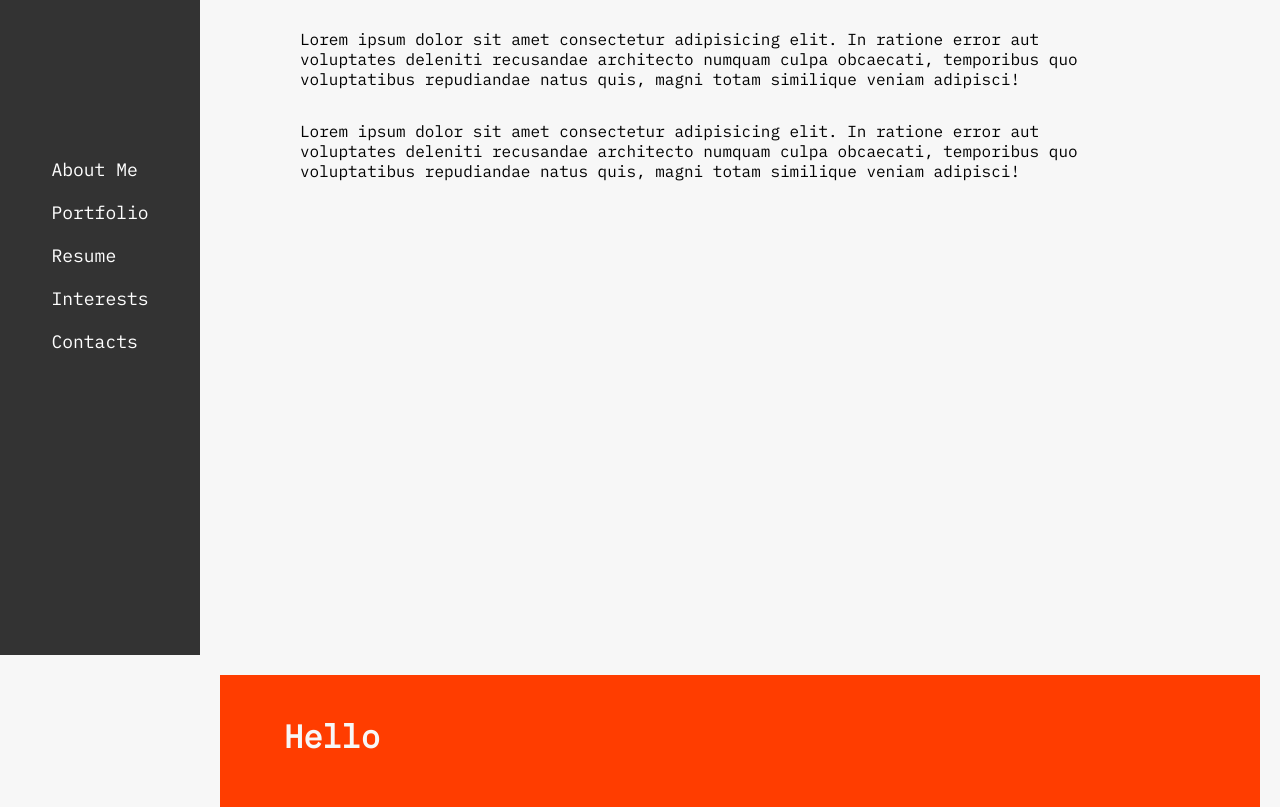
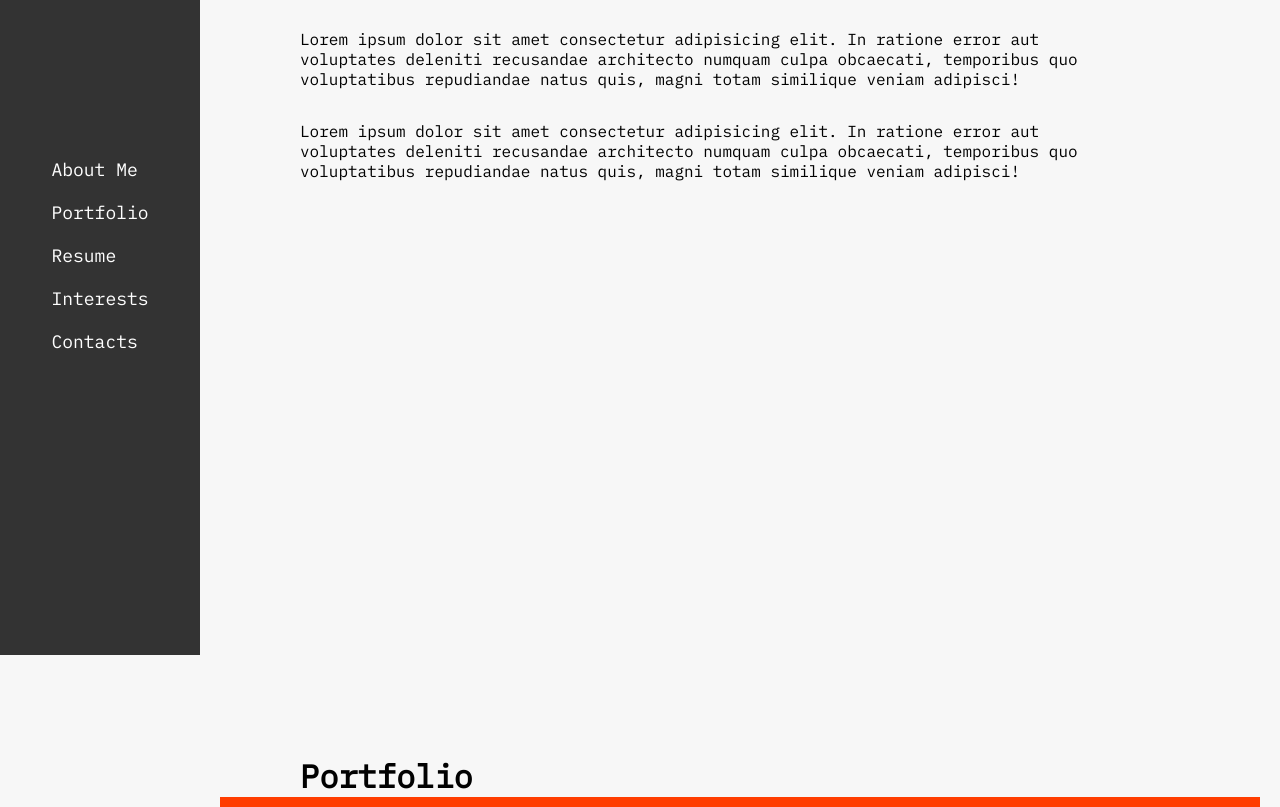
Before and after one commit to jmffelisberto/Showroom, a website: page index.html in a window 1280 px wide. Shown: the part 145-952 px from the top of the page. Drawn offline with Linux system fonts and the light colour scheme; a web font is replaced by a local one.

Commit message:
adapting scrolling content

```diff
--- a/css/styles.css
+++ b/css/styles.css
@@ -55,6 +55,12 @@ main {
 
 h1 {
     font-size: 2rem;
+}
+
+.scroll-title {
+    font-size: 2rem;
+    padding-left: 5rem;
+    margin-top: 5rem;
 }
 
 p {
--- a/index.html
+++ b/index.html
@@ -10,7 +10,7 @@
       rel="stylesheet"
     />
     <link rel="stylesheet" href="css/styles.css" />
-    <title>hybrid scrolling</title>
+    <title>My Portfolio</title>
   </head>
   <body>
     <nav id="side-nav">
@@ -33,6 +33,7 @@
       </section>
 
       <div class="scroll_container" id="section2">
+        <h1 class="scroll-title">Portfolio</h1>
         <div class="sticky_wrap">
           <div class="horizontal_scroll">
             <div class="scroll_contents red">
```
